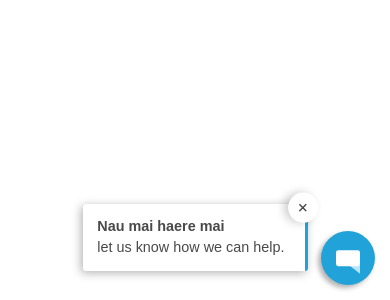
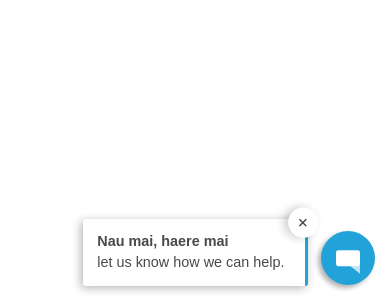
Before and after one commit to restieauxbro/competenz-chatbot, a React (Create React App) app: page / in a window 390 px wide. Shown: the part 544-844 px from the top of the page. Built offline with nearby package versions, Linux system fonts and the light colour scheme.

Commit message:
added url params search

```diff
--- a/src/components/chatbot.jsx
+++ b/src/components/chatbot.jsx
@@ -5,9 +5,11 @@ import "../styles/typeform.scss";
 export const ChatButton = () => {
   const [openChat, setOpenChat] = useState(false);
   const [openCallout, setOpenCallout] = useState(false);
+  const queryString = window.location.search;
 
   return (
     <>
+      <h1>{queryString}</h1>
       <div className="total-chatbot-cnt">
         <div className="center-chatbot">
           <CallOut
@@ -50,7 +52,7 @@ export const ChatButton = () => {
                     variants={openChat ? childFadeUp : fadeOut}
                     width="100%"
                     height="100%"
-                    src="https://pc792805.typeform.com/c/V4mLSLvr"
+                    src={`https://pc792805.typeform.com/c/V4mLSLvr${queryString}`}
                   />
                 </div>
                 <motion.div
@@ -76,7 +78,7 @@ const CallOut = ({ openCallout, setOpenCallout, openChat, setOpenChat }) => {
     var pathName = windowLocation.pathname;
     pathName === "/"
       ? setChosenQuote(
-          "<strong>Nau mai haere mai </strong> <br/> let us know how we can help."
+          "<strong>Nau mai, haere mai </strong> <br/> let us know how we can help."
         )
       : pathName === "/jobseekers/finding-a-job"
       ? setChosenQuote(
@@ -120,11 +122,11 @@ const CallOut = ({ openCallout, setOpenCallout, openChat, setOpenChat }) => {
   function decideHowCalloutAppears(windowLocation) {
     var pathName = windowLocation.pathname;
     pathName === ("/" || "/reform-of-vocational-education")
-      ? openWithTimers(4000, 12000)
+      ? openWithTimers(4000, 16000)
       : pathName === "/jobseekers/finding-a-job"
       ? openWithTimers(7000, 14000)
       : windowLocation.href.indexOf("employers") > -1
-      ? openWithTimers(4000, 12000)
+      ? openWithTimers(4000, 16000)
       : console.log("");
   }
 
--- a/src/styles/typeform.scss
+++ b/src/styles/typeform.scss
@@ -113,6 +113,9 @@ body {
   right: 53px;
   display: flex;
   align-items: center;
+  @media (max-width: 700px) {
+    bottom: 0;
+  }
   .callout {
     max-width: 251px;
     background-color: white;
```
Also changed, not shown: 10 other files (tests, documents, lock files or other folders).
